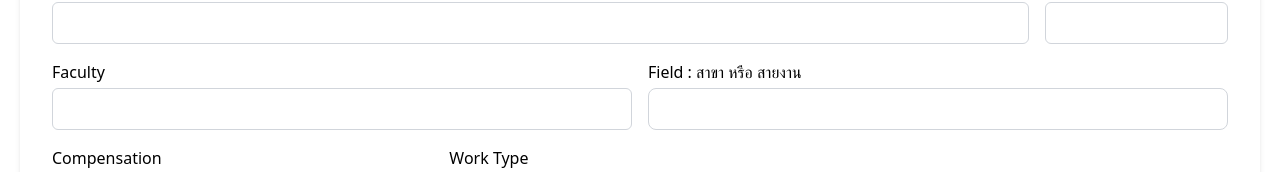
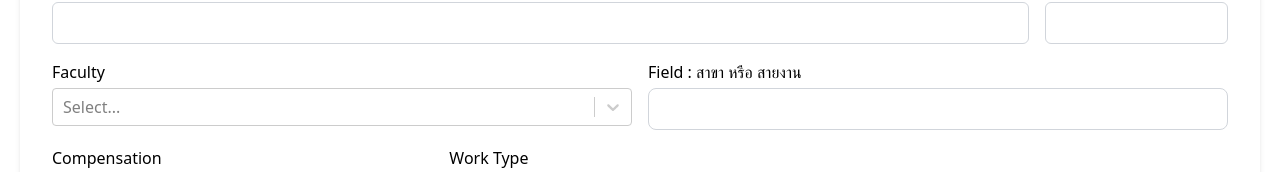
Before and after one commit to YoSirawit/ZeroStep, a Next.js app: page /createPost in a window 1280 px wide. Shown: the part 158-330 px from the top of the page. Built offline with nearby package versions, Linux system fonts and the light colour scheme.

Commit message:
1.add dropdown in creatPost page 2.(test)add navbar in history page

```diff
--- a/app/components/popUpConfirmation.jsx
+++ /dev/null
@@ -1,52 +0,0 @@
-import { useState } from 'react';
-import Link from 'next/link';
-
-export default function ConfirmationPopup() {
-  // สถานะเปิด/ปิด Pop-up
-  const [isOpen, setIsOpen] = useState(false);
-
-  // ฟังก์ชันสำหรับเปิด/ปิด Pop-up
-  const togglePopup = () => {
-    setIsOpen(!isOpen);
-  };
-
-  return (
-    <div className="flex flex-col items-center justify-center min-h-screen bg-gray-100">
-      {/* ปุ่มเปิด Pop-up */}
-      <button
-        onClick={togglePopup}
-        className="px-4 py-2 bg-blue-500 text-white rounded-md hover:bg-blue-600">
-        Open Confirmation
-      </button>
-
-      {/* Pop-up Overlay */}
-      {isOpen && (
-        <div className="fixed inset-0 bg-black bg-opacity-50 flex items-center justify-center z-50">
-          <div className="bg-white p-6 rounded-lg shadow-lg text-center">
-            <h2 className="text-xl font-semibold mb-4">Are you sure?</h2>
-            <p className="mb-6">Do you want to save?</p>
-            <div className="flex justify-center space-x-4">
-              {/* ปุ่ม Confirm */}
-              <Link href="/company" passHref>
-                <button
-                  onClick={() => {
-                    togglePopup();
-                    console.log("Confirmed!");
-                  }}
-                  className="px-4 py-2 bg-green-500 text-white rounded-md hover:bg-green-600">
-                  Yes
-                </button>
-              </Link>
-              {/* ปุ่ม Cancel */}
-              <button
-                onClick={togglePopup}
-                className="px-4 py-2 bg-red-500 text-white rounded-md hover:bg-red-600">
-                No
-              </button>
-            </div>
-          </div>
-        </div>
-      )}
-    </div>
-  );
-}
--- a/app/createPost/page.jsx
+++ b/app/createPost/page.jsx
@@ -2,10 +2,12 @@
 import React, { useState } from 'react';
 import NavbarCom from "../components/NavbarCom";
 import Link from 'next/link';
-import ConfirmationPopup from "../components/ConfirmationPopup"; // ใช้ชื่อที่ถูกต้อง
+import ConfirmationPopup from "../components/ConfirmationPopup";
+import Select from 'react-select';
 
 function CreatePost() {
   const [showPopup, setShowPopup] = useState(false); // สถานะเพื่อควบคุมการแสดง ConfirmationPopup
+  const [selectedFaculties, setSelectedFaculties] = useState([]); // State สำหรับจัดการ faculty ที่เลือก
 
   const handleSave = () => {
     setShowPopup(true); // แสดง ConfirmationPopup เมื่อกดบันทึก
@@ -15,6 +17,21 @@ function CreatePost() {
     // เปลี่ยนเส้นทางไปยังหน้า Company
     window.location.href = '/company'; // เปลี่ยนเส้นทางไปยังหน้า Company
   };
+  // ตัวเลือกสำหรับ Faculty
+  const facultyOptions = [
+    { value: 'Engineering', label: 'Engineering' },
+    { value: 'Architecture, Art, and Design', label: 'Architecture, Art, and Design' },
+    { value: 'Science', label: 'Science' },
+    { value: 'Industrial Education and Technology', label: 'Industrial Education and Technology' },
+    { value: 'Agricultural Technology', label: 'Agricultural Technology' },
+    { value: 'Information Technology', label: 'Information Technology' },
+    { value: 'Food Industry', label: 'Food Industry' },
+    { value: 'Business', label: 'Business' },
+    { value: 'Liberal Arts', label: 'Liberal Arts' },
+    { value: 'Medicine', label: 'Medicine' },
+    { value: 'Dentistry', label: 'Dentistry' },
+    { value: 'Nursing', label: 'Nursing' },
+  ];
 
   return (
     <div>
@@ -43,10 +60,14 @@ function CreatePost() {
           {/* Faculty และ Field */}
           <div className="grid grid-cols-2 gap-4 mb-4">
             <div>
-              <label className="font-medium">Faculty</label>
-              <input
-                type="text"
-                className="w-full p-2 mt-1 border border-gray-300 rounded-md"
+            <label className="font-medium">Faculty</label>
+              {/* ใช้ react-select สำหรับ dropdown multi-select */}
+              <Select
+                isMulti
+                options={facultyOptions}
+                value={selectedFaculties}
+                onChange={setSelectedFaculties}
+                className="w-full mt-1"
               />
             </div>
             <div>
--- a/app/history/page.jsx
+++ b/app/history/page.jsx
@@ -1,14 +1,17 @@
 "use client";
-
 import React from 'react'
+import Navbar from "../components/Navbar";
 
 const history = () => {
   return (
     <div>
-          <div className="min-h-screen bg-gray-100 flex items-center justify-center p-4">
+      <div>
+        <Navbar/>
+      </div>
+          <div className="flex-1 p-5 min-h-screen bg-gray-50 flex items-center justify-center p-4">
         <div className="max-w-7xl w-full">
           {/* Title */}
-          <h1 className="text-left text-3xl font-bold mb-8">
+          <h1 className="text-left text-3xl font-bold my-8">
             ประวัติการสมัคร <br /> <span className="text-sm font-normal">Complete Company List</span>
           </h1>
 
--- a/package.json
+++ b/package.json
@@ -20,7 +20,8 @@
     "next": "^14.2.14",
     "next-auth": "^4.24.8",
     "react": "^18.3.1",
-    "react-dom": "^18.3.1"
+    "react-dom": "^18.3.1",
+    "react-select": "^5.8.1"
   },
   "devDependencies": {
     "@types/node": "^20",
```
Also changed, not shown: 1 other file (tests, documents, lock files or other folders).
